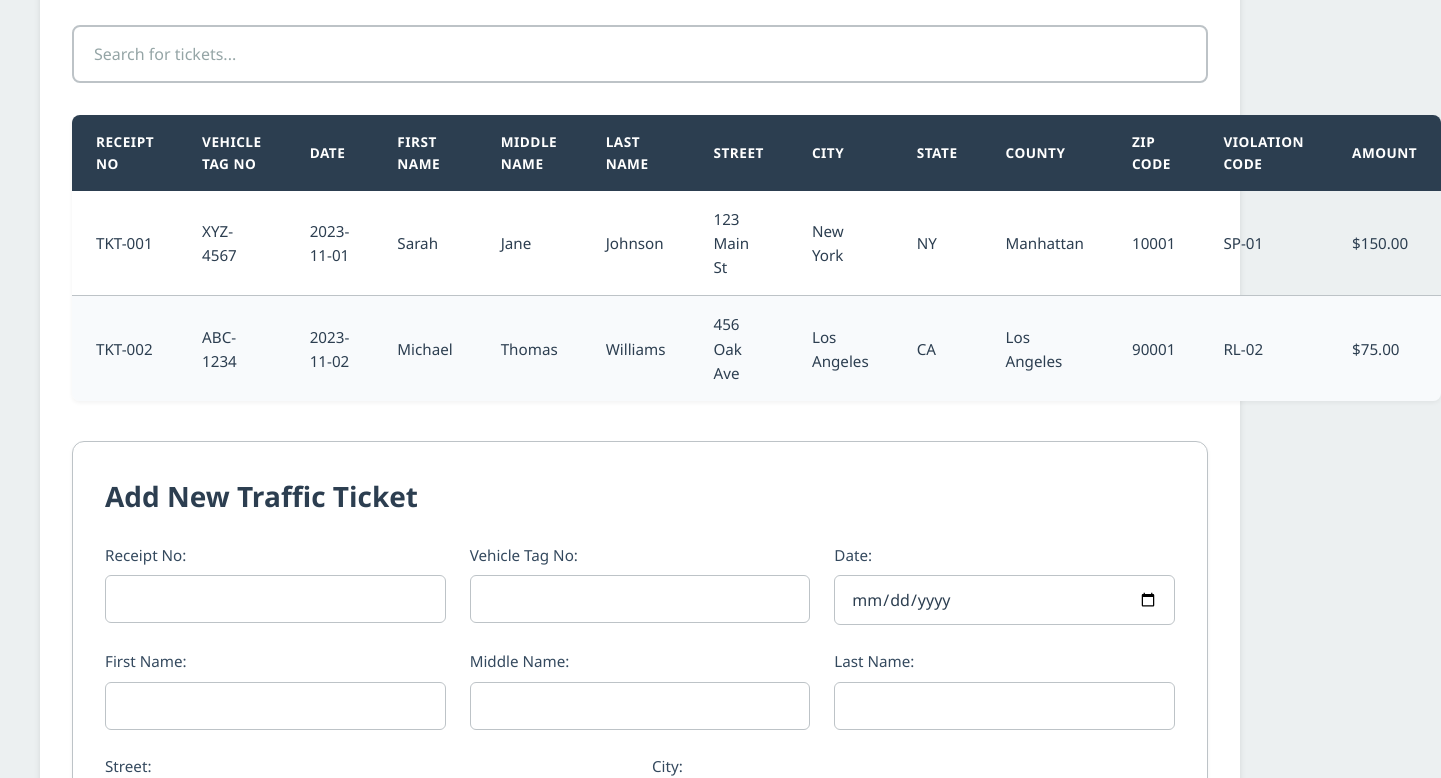
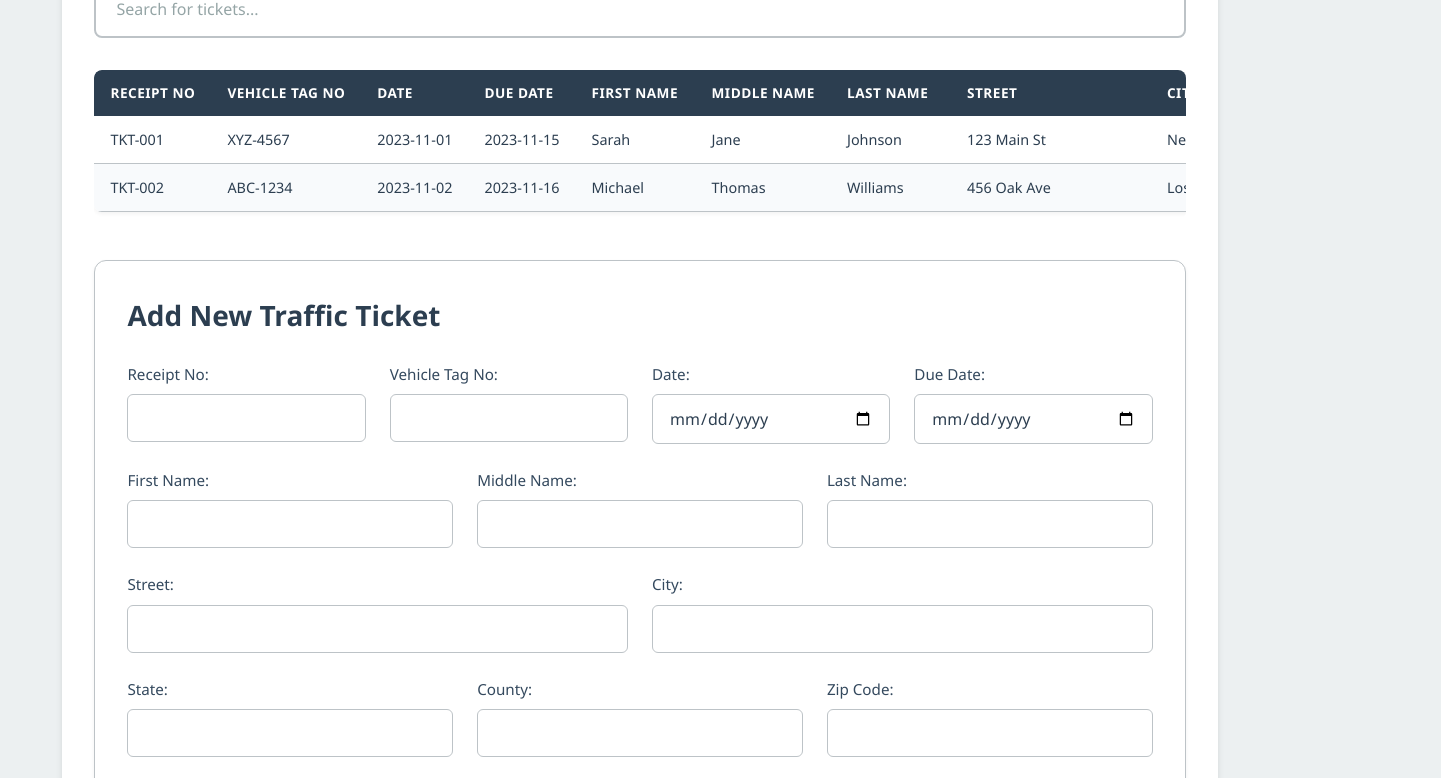
Before and after one commit to mListek/Traffic-Control-Fine-System, a plain HTML site: page index.html in a window 1280 px wide. Shown: the part 135-913 px from the top of the page, 1441 px wide, since content can reach past the window. Drawn offline with Linux system fonts and the light colour scheme.

Commit message:
Add due date field to ticket entries and update table structure

```diff
--- a/index.html
+++ b/index.html
@@ -14,12 +14,14 @@
             <input type="text" id="searchInput" placeholder="Search for tickets...">
         </div>
 
+        <div class="table-container">
             <table id="ticketTable">
                 <thead>
                     <tr>
                         <th>Receipt No</th>
                         <th>Vehicle Tag No</th>
                         <th>Date</th>
+                        <th>Due Date</th>
                         <th>First Name</th>
                         <th>Middle Name</th>
                         <th>Last Name</th>
@@ -36,6 +38,7 @@
                     <!-- Ticket data will be inserted here by JavaScript -->
                 </tbody>
             </table>
+        </div>
 
         <div class="form-container">
             <h2>Add New Traffic Ticket</h2>
@@ -52,6 +55,10 @@
                     <div class="form-group">
                         <label for="ticketDate">Date:</label>
                         <input type="date" id="ticketDate" required>
+                    </div>
+                    <div class="form-group">
+                        <label for="dueDate">Due Date:</label>
+                        <input type="date" id="dueDate" required>
                     </div>
                 </div>
 
--- a/ticket-database.css
+++ b/ticket-database.css
@@ -24,64 +24,121 @@ body {
 }
 
 .container {
-    max-width: 1200px;
+    max-width: 95%;
     margin: 0 auto;
     background-color: white;
     padding: 2rem;
     border-radius: 12px;
     box-shadow: 0 4px 6px rgba(0, 0, 0, 0.1);
+    overflow: hidden; /* Change from overflow-x: auto to hidden */
 }
 
-h1 {
-    text-align: center;
-    margin-bottom: 2rem;
-    color: var(--primary-color);
-    font-size: 2.5rem;
-    font-weight: 600;
-    letter-spacing: -0.5px;
+.table-container {
+    width: 100%;
+    overflow-x: auto;
+    margin-top: 1.5rem;
+    padding-bottom: 8px; /* Space for scrollbar */
+    border-radius: 8px;
 }
 
-table {
+/* Move scrollbar styles from .container to .table-container */
+.table-container::-webkit-scrollbar {
+    height: 8px;
+    width: 8px;
+}
+
+.table-container::-webkit-scrollbar-track {
+    background: #f1f1f1;
+    border-radius: 4px;
+}
+
+.table-container::-webkit-scrollbar-thumb {
+    background: var(--primary-color);
+    border-radius: 4px;
+}
+
+.table-container::-webkit-scrollbar-thumb:hover {
+    background: var(--secondary-color);
+}
+
+#ticketTable {
     width: 100%;
     border-collapse: separate;
     border-spacing: 0;
-    margin-top: 1.5rem;
+    margin-top: 0; /* Remove margin as it's handled by table-container */
     border-radius: 8px;
     overflow: hidden;
     box-shadow: 0 2px 4px rgba(0, 0, 0, 0.05);
-    font-size: 0.9rem;
+    white-space: nowrap;
 }
 
-th, td {
-    padding: 1rem 1.5rem;
-    text-align: left;
+thead {
+    position: sticky;
+    top: 0;
+    z-index: 1;
+    background-color: var(--primary-color);
 }
 
 th {
-    background-color: var(--primary-color);
     color: white;
     font-weight: 600;
     text-transform: uppercase;
     font-size: 0.85rem;
     letter-spacing: 0.5px;
+    background-color: var(--primary-color);
+}
+
+th, td {
+    padding: 0.75rem 1rem;
+    text-align: left;
+    min-width: 120px;
+    max-width: 200px;
+    overflow: hidden;
+    text-overflow: ellipsis;
+    white-space: nowrap;
+}
+
+/* Column widths */
+th:nth-child(1), td:nth-child(1) { /* Receipt No */
+    min-width: 100px;
+}
+th:nth-child(2), td:nth-child(2) { /* Vehicle Tag */
+    min-width: 100px;
+}
+th:nth-child(3), td:nth-child(3), /* Date */
+th:nth-child(4), td:nth-child(4) { /* Due Date */
+    min-width: 100px;
+}
+th:nth-child(5), td:nth-child(5), /* First Name */
+th:nth-child(6), td:nth-child(6), /* Middle Name */
+th:nth-child(7), td:nth-child(7) { /* Last Name */
+    min-width: 120px;
+}
+th:nth-child(8), td:nth-child(8) { /* Street */
+    min-width: 200px;
+}
+th:nth-child(9), td:nth-child(9), /* City */
+th:nth-child(10), td:nth-child(10), /* State */
+th:nth-child(11), td:nth-child(11) { /* County */
+    min-width: 100px;
+}
+th:nth-child(12), td:nth-child(12) { /* Zip Code */
+    min-width: 80px;
+}
+th:nth-child(13), td:nth-child(13) { /* Violation Code */
+    min-width: 110px;
+}
+th:nth-child(14), td:nth-child(14) { /* Amount */
+    min-width: 100px;
 }
 
 td {
     border-bottom: 1px solid var(--border-color);
-    font-size: 0.95rem;
-}
-
-tr:last-child td {
-    border-bottom: none;
+    font-size: 0.9rem;
 }
 
 tr:nth-child(even) {
     background-color: #f8fafc;
-}
-
-tr:hover {
-    background-color: var(--hover-color);
-    transition: background-color 0.2s ease;
 }
 
 .form-container {
@@ -91,6 +148,8 @@ tr:hover {
     margin: 2.5rem 0;
     border: 1px solid var(--border-color);
     box-shadow: 0 2px 4px rgba(0, 0, 0, 0.05);
+    max-width: 100%;
+    overflow-x: hidden;
 }
 
 .form-container h2 {
@@ -98,6 +157,17 @@ tr:hover {
     color: var(--primary-color);
     font-size: 1.75rem;
     font-weight: 600;
+}
+
+.form-row {
+    display: flex;
+    gap: 1.5rem;
+    margin-bottom: 1.5rem;
+}
+
+.form-row .form-group {
+    flex: 1;
+    margin-bottom: 0;
 }
 
 .form-group {
@@ -176,15 +246,17 @@ button[type="submit"]:active {
     color: #95a5a6;
 }
 
-.form-row {
-    display: flex;
-    gap: 1.5rem;
-    margin-bottom: 1.5rem;
-}
-
-.form-row .form-group {
-    flex: 1;
-    margin-bottom: 0;
+/* Mobile Responsiveness */
+@media screen and (max-width: 1024px) {
+    .container::after {
+        content: "Scroll horizontally to view more columns";
+        display: block;
+        text-align: center;
+        padding: 1rem;
+        color: var(--secondary-color);
+        font-size: 0.9rem;
+        font-style: italic;
+    }
 }
 
 @media screen and (max-width: 768px) {
--- a/ticket-database.js
+++ b/ticket-database.js
@@ -9,6 +9,7 @@ function initializeDummyData() {
             receiptNo: "TKT-001",
             vehicleTagNo: "XYZ-4567",
             date: "2023-11-01",
+            dueDate: "2023-11-15",
             firstName: "Sarah",
             middleName: "Jane",
             lastName: "Johnson",
@@ -24,6 +25,7 @@ function initializeDummyData() {
             receiptNo: "TKT-002",
             vehicleTagNo: "ABC-1234",
             date: "2023-11-02",
+            dueDate: "2023-11-16",
             firstName: "Michael",
             middleName: "Thomas",
             lastName: "Williams",
@@ -65,7 +67,7 @@ function populateTicketTable(ticketsToDisplay) {
         const row = document.createElement('tr');
         const cell = document.createElement('td');
         cell.textContent = 'No matching tickets found';
-        cell.colSpan = 13;
+        cell.colSpan = 14;
         cell.style.textAlign = 'center';
         cell.style.padding = '20px';
         row.appendChild(cell);
@@ -79,6 +81,7 @@ function populateTicketTable(ticketsToDisplay) {
             <td>${ticket.receiptNo}</td>
             <td>${ticket.vehicleTagNo}</td>
             <td>${ticket.date}</td>
+            <td>${ticket.dueDate}</td>
             <td>${ticket.firstName}</td>
             <td>${ticket.middleName || ''}</td>
             <td>${ticket.lastName}</td>
@@ -105,6 +108,7 @@ function searchTickets(query) {
             ticket.receiptNo.toLowerCase().includes(query) ||
             ticket.vehicleTagNo.toLowerCase().includes(query) ||
             ticket.date.includes(query) ||
+            ticket.dueDate.includes(query) ||
             ticket.firstName.toLowerCase().includes(query) ||
             ticket.middleName?.toLowerCase().includes(query) ||
             ticket.lastName.toLowerCase().includes(query) ||
@@ -133,6 +137,7 @@ function addTicket(ticket) {
         <td>${ticket.receiptNo}</td>
         <td>${ticket.vehicleTagNo}</td>
         <td>${ticket.date}</td>
+        <td>${ticket.dueDate}</td>
         <td>${ticket.firstName}</td>
         <td>${ticket.middleName || ''}</td>
         <td>${ticket.lastName}</td>
@@ -161,6 +166,7 @@ document.getElementById('addTicketForm').addEventListener('submit', function(e)
         receiptNo: document.getElementById('receiptNo').value,
         vehicleTagNo: document.getElementById('vehicleTagNo').value,
         date: document.getElementById('ticketDate').value,
+        dueDate: document.getElementById('dueDate').value,
         firstName: document.getElementById('firstName').value,
         middleName: document.getElementById('middleName').value,
         lastName: document.getElementById('lastName').value,
```
Lines whose indentation alone changed are shown as unchanged.
